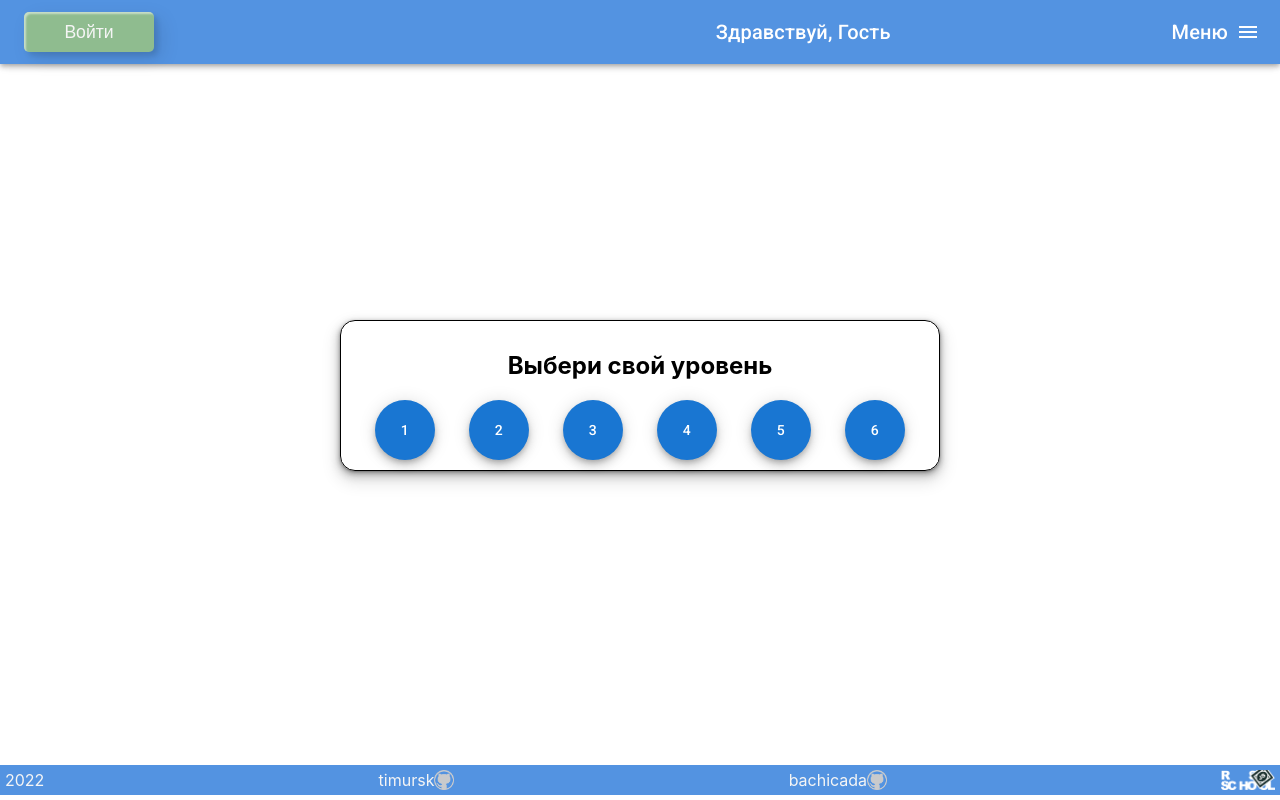
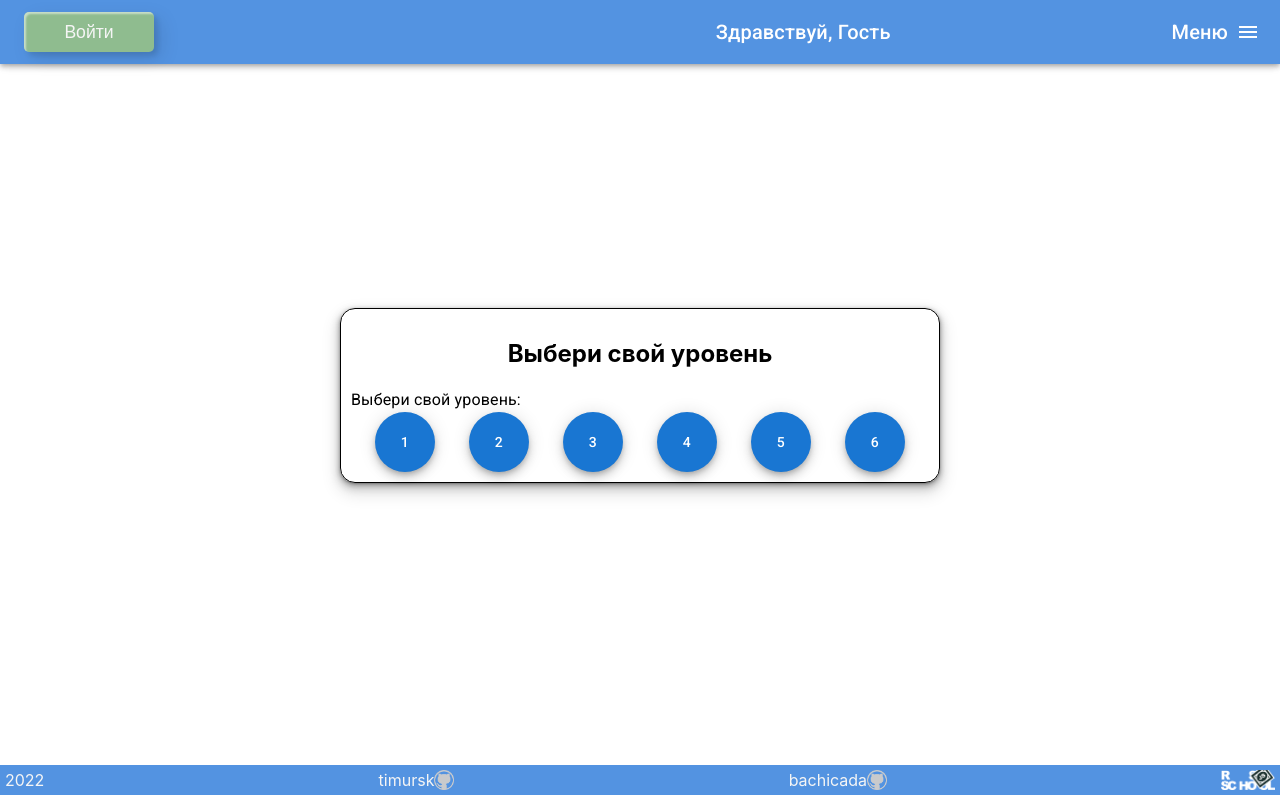
Before and after one commit to Bachicada/rs-lang-2022, a React (Create React App) app in the folder my-app/: page /sprint in a window 1280 px wide. Built offline with nearby package versions, Linux system fonts and the light colour scheme.

Commit message:
refactor: change LevelModal styles

```diff
--- a/my-app/src/components/game/LevelModal.tsx
+++ b/my-app/src/components/game/LevelModal.tsx
@@ -1,19 +1,22 @@
-import { Container } from '@mui/material';
+import { Container, Typography } from '@mui/material';
 import LevelButton from './LevelButton';
 
 const LevelModal = () => {
   const LEVELS = [1, 2, 3, 4, 5, 6];
   return (
+    <>
       <Container style={{display: 'flex',
-        position: 'absolute', width: '100%', height: '100%', zIndex: '100',
+          position: 'absolute', width: '100%', height: '100%', zIndex: '100', padding: '15px',
           alignItems: 'center'}}>
         <Container maxWidth="sm" style={{border: '1px solid black', borderRadius: '15px', padding: '10px', boxShadow: '0 1px 2px 0 rgb(0 0 0 / 25%), 0 2px 4px 1px rgb(0 0 0 / 20%), 0 4px 8px 2px rgb(0 0 0 / 15%), 0 8px 16px 4px rgb(0 0 0 / 10%)'}}>
           <h2 style={{textAlign: 'center'}}>Выбери свой уровень</h2>
+          <Typography>Выбери свой уровень: </Typography>
           <Container maxWidth="sm" sx={{ display: 'flex', justifyContent: 'space-between', }}>
             {LEVELS.map((item, index) => <LevelButton item={item} key={index}/>)}
           </Container>
         </Container>
       </Container>
+    </>
   );
 };
 
```
Lines whose indentation alone changed are shown as unchanged.
